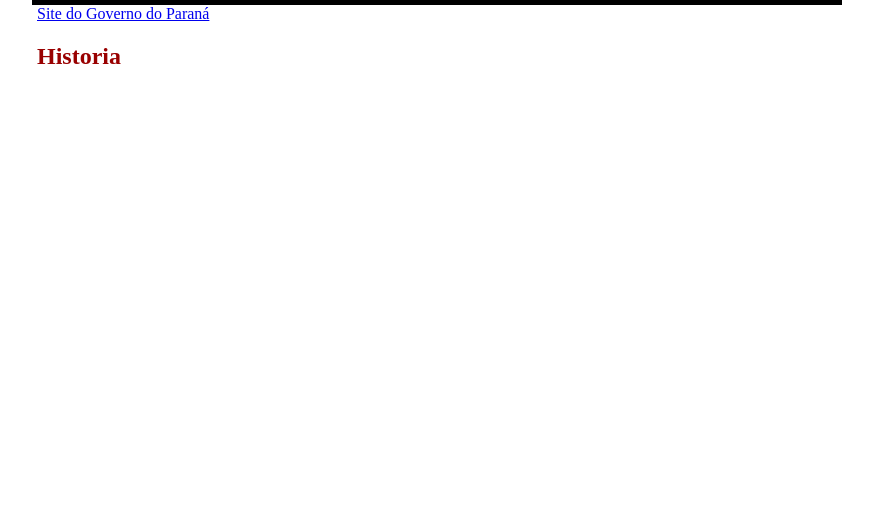
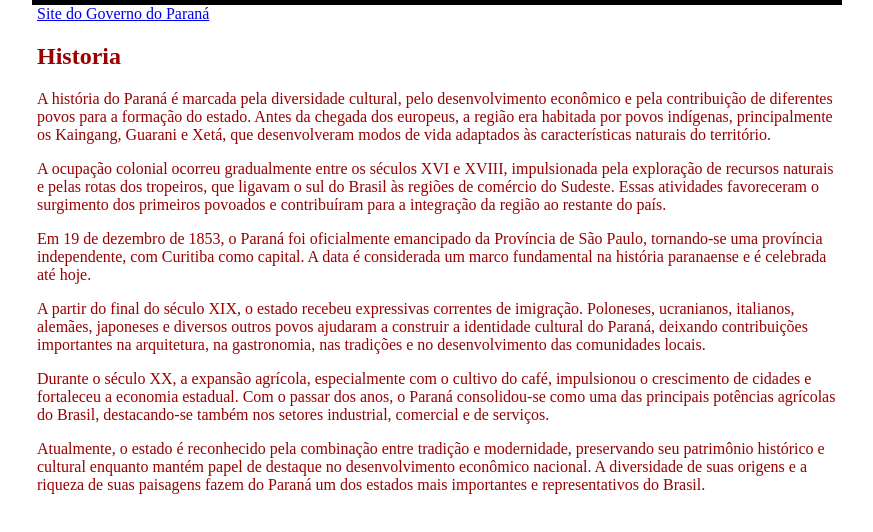
Before and after one commit to henriquelasta-2/Parana, a plain HTML site: page index.html in a window 1280 px wide. Shown: the part 140-672 px from the top of the page, without its empty margins (203-1076 px from the left). Drawn offline with Linux system fonts and the light colour scheme.

Commit message:
Historia Texto

```diff
--- a/index.html
+++ b/index.html
@@ -28,6 +28,12 @@
         <main>
                 <a href="https://www.parana.pr.gov.br/">Site do Governo do Paraná</a>
                 <h2>Historia</h2>
+                <p>A história do Paraná é marcada pela diversidade cultural, pelo desenvolvimento econômico e pela contribuição de diferentes povos para a formação do estado. Antes da chegada dos europeus, a região era habitada por povos indígenas, principalmente os Kaingang, Guarani e Xetá, que desenvolveram modos de vida adaptados às características naturais do território.</p>
+                <p>A ocupação colonial ocorreu gradualmente entre os séculos XVI e XVIII, impulsionada pela exploração de recursos naturais e pelas rotas dos tropeiros, que ligavam o sul do Brasil às regiões de comércio do Sudeste. Essas atividades favoreceram o surgimento dos primeiros povoados e contribuíram para a integração da região ao restante do país.</p>
+                <p>Em 19 de dezembro de 1853, o Paraná foi oficialmente emancipado da Província de São Paulo, tornando-se uma província independente, com Curitiba como capital. A data é considerada um marco fundamental na história paranaense e é celebrada até hoje.</p>
+                <p>A partir do final do século XIX, o estado recebeu expressivas correntes de imigração. Poloneses, ucranianos, italianos, alemães, japoneses e diversos outros povos ajudaram a construir a identidade cultural do Paraná, deixando contribuições importantes na arquitetura, na gastronomia, nas tradições e no desenvolvimento das comunidades locais.</p>
+                <p>Durante o século XX, a expansão agrícola, especialmente com o cultivo do café, impulsionou o crescimento de cidades e fortaleceu a economia estadual. Com o passar dos anos, o Paraná consolidou-se como uma das principais potências agrícolas do Brasil, destacando-se também nos setores industrial, comercial e de serviços.</p>
+                <p>Atualmente, o estado é reconhecido pela combinação entre tradição e modernidade, preservando seu patrimônio histórico e cultural enquanto mantém papel de destaque no desenvolvimento econômico nacional. A diversidade de suas origens e a riqueza de suas paisagens fazem do Paraná um dos estados mais importantes e representativos do Brasil.</p>
             </main>
 
 
```
